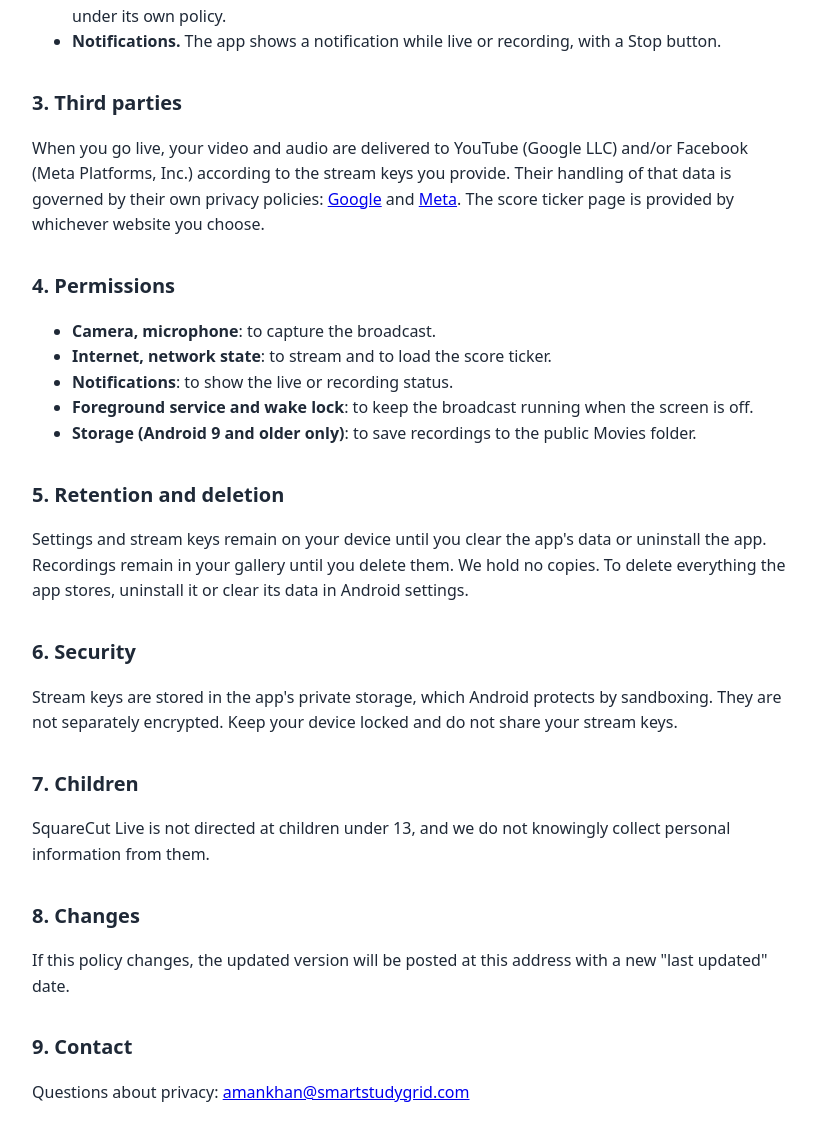
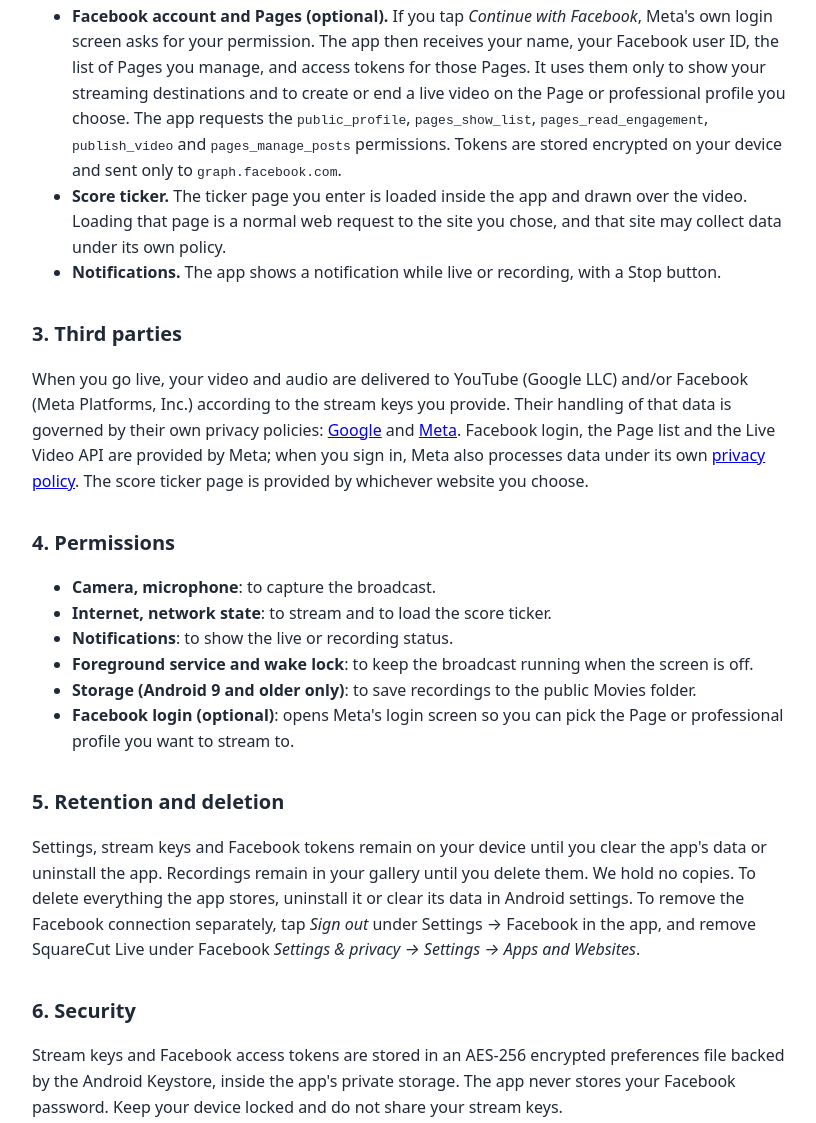
Before and after one commit to smartstudygrid/squarecut-live-legal, a plain HTML site: page docs/privacy-policy.html in a window 1280 px wide. Shown: the part 780-1903 px from the top of the page, without its empty margins (228-1044 px from the left). Drawn offline with Linux system fonts and the light colour scheme.

Commit message:
Add files via upload

```diff
--- a/docs/privacy-policy.html
+++ b/docs/privacy-policy.html
@@ -13,7 +13,7 @@
 <body>
 
 <h1>Privacy Policy – SquareCut Live</h1>
-<p class="muted">Last updated: 8 November 2026</p>
+<p class="muted">Last updated: 9 November 2026</p>
 
 <p>SquareCut Live ("the app") is an Android app developed by Amanullah Khan, based in Saudi Arabia. It lets you
 livestream cricket matches to YouTube and Facebook at the same time, and optionally save the same feed to your phone.
@@ -21,10 +21,11 @@ This policy explains what data the app handles and why.</p>
 
 <h2>1. Summary</h2>
 <ul>
-  <li>The app has no user accounts, no advertising, no analytics and no crash-reporting service.</li>
+  <li>The app has no SquareCut account, no advertising, no analytics and no crash-reporting service.</li>
+  <li>Facebook login is optional and handled entirely by Meta. We never see or store your Facebook password.</li>
   <li>We (the developer) do not receive, collect or store any of your data on our own servers.</li>
   <li>Camera and microphone data is processed on your device. It is sent only to the streaming destinations you configure.</li>
-  <li>Your stream keys and settings are stored only on your device.</li>
+  <li>Your stream keys, Facebook tokens and settings are stored only on your device, encrypted.</li>
 </ul>
 
 <h2>2. Data the app handles</h2>
@@ -37,6 +38,13 @@ This policy explains what data the app handles and why.</p>
   <li><strong>Stream settings.</strong> Your YouTube and Facebook server URLs and stream keys, the score ticker web address,
     video quality, recording mode, microphone mute state, and theme. These are stored in the app's private storage on your
     device and are sent only to the server addresses you entered.</li>
+  <li><strong>Facebook account and Pages (optional).</strong> If you tap <em>Continue with Facebook</em>, Meta's own
+    login screen asks for your permission. The app then receives your name, your Facebook user ID, the list of
+    Pages you manage, and access tokens for those Pages. It uses them only to show your streaming destinations and
+    to create or end a live video on the Page or professional profile you choose. The app requests the
+    <code>public_profile</code>, <code>pages_show_list</code>, <code>pages_read_engagement</code>,
+    <code>publish_video</code> and <code>pages_manage_posts</code> permissions. Tokens are stored encrypted on your
+    device and sent only to <code>graph.facebook.com</code>.</li>
   <li><strong>Score ticker.</strong> The ticker page you enter is loaded inside the app and drawn over the video. Loading
     that page is a normal web request to the site you chose, and that site may collect data under its own policy.</li>
   <li><strong>Notifications.</strong> The app shows a notification while live or recording, with a Stop button.</li>
@@ -46,7 +54,9 @@ This policy explains what data the app handles and why.</p>
 <p>When you go live, your video and audio are delivered to YouTube (Google LLC) and/or Facebook (Meta Platforms, Inc.)
 according to the stream keys you provide. Their handling of that data is governed by their own privacy policies:
 <a href="https://policies.google.com/privacy">Google</a> and <a href="https://www.facebook.com/privacy/policy/">Meta</a>.
-The score ticker page is provided by whichever website you choose.</p>
+Facebook login, the Page list and the Live Video API are provided by Meta; when you sign in, Meta also processes data
+under its own <a href="https://www.facebook.com/privacy/policy/">privacy policy</a>. The score ticker page is provided by
+whichever website you choose.</p>
 
 <h2>4. Permissions</h2>
 <ul>
@@ -55,16 +65,21 @@ The score ticker page is provided by whichever website you choose.</p>
   <li><strong>Notifications</strong>: to show the live or recording status.</li>
   <li><strong>Foreground service and wake lock</strong>: to keep the broadcast running when the screen is off.</li>
   <li><strong>Storage (Android 9 and older only)</strong>: to save recordings to the public Movies folder.</li>
+  <li><strong>Facebook login (optional)</strong>: opens Meta's login screen so you can pick the Page or professional
+    profile you want to stream to.</li>
 </ul>
 
 <h2>5. Retention and deletion</h2>
-<p>Settings and stream keys remain on your device until you clear the app's data or uninstall the app.
-Recordings remain in your gallery until you delete them. We hold no copies. To delete everything the app stores,
-uninstall it or clear its data in Android settings.</p>
+<p>Settings, stream keys and Facebook tokens remain on your device until you clear the app's data or uninstall the
+app. Recordings remain in your gallery until you delete them. We hold no copies. To delete everything the app stores,
+uninstall it or clear its data in Android settings. To remove the Facebook connection separately, tap <em>Sign out</em>
+under Settings &rarr; Facebook in the app, and remove SquareCut Live under Facebook
+<em>Settings &amp; privacy &rarr; Settings &rarr; Apps and Websites</em>.</p>
 
 <h2>6. Security</h2>
-<p>Stream keys are stored in the app's private storage, which Android protects by sandboxing. They are not separately
-encrypted. Keep your device locked and do not share your stream keys.</p>
+<p>Stream keys and Facebook access tokens are stored in an AES-256 encrypted preferences file backed by the Android
+Keystore, inside the app's private storage. The app never stores your Facebook password. Keep your device locked and do
+not share your stream keys.</p>
 
 <h2>7. Children</h2>
 <p>SquareCut Live is not directed at children under 13, and we do not knowingly collect personal information from them.</p>
```
